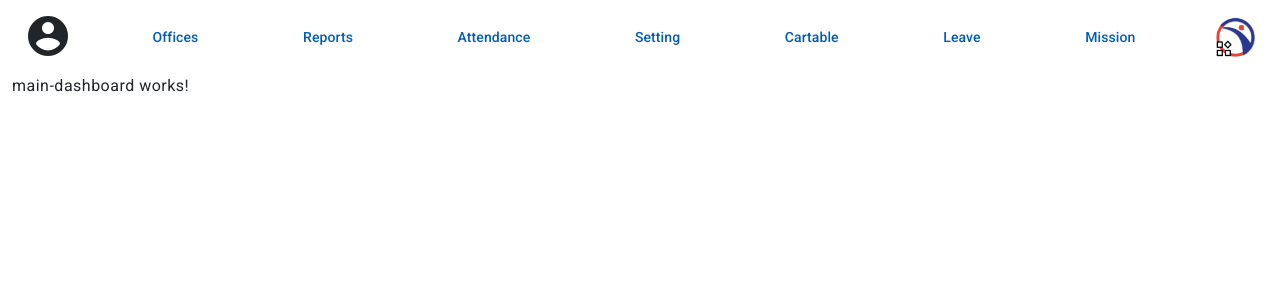
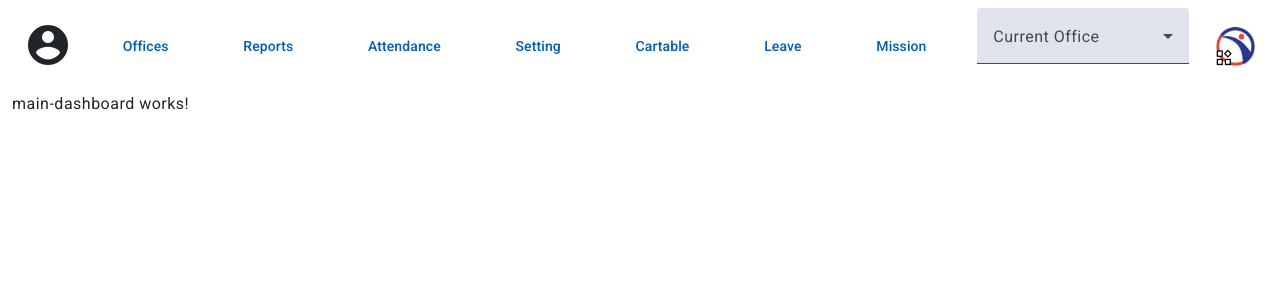
Before and after one commit to GrandAmir72/en-punch-card, an Angular app in the folder en-puch-card-app/: page /dashboard in a window 1280 px wide. Shown: the top 300 px of the page. Built offline with nearby package versions, Linux system fonts and the light colour scheme.

Commit message:
add select list for offices

```diff
--- a/en-puch-card-app/src/app/components/Dashboard/dashboard-module/dashboard-module.module.ts
+++ b/en-puch-card-app/src/app/components/Dashboard/dashboard-module/dashboard-module.module.ts
@@ -8,7 +8,7 @@ import { NavbarComponent } from '../../Navbar/navbar/navbar.component';
 import {MatIconModule} from '@angular/material/icon';
 import {MatMenuModule} from '@angular/material/menu';
 import {MatButtonModule} from '@angular/material/button';
-
+import {MatSelectModule} from '@angular/material/select';
 
 
 
@@ -23,7 +23,8 @@ import {MatButtonModule} from '@angular/material/button';
     DashboardModuleRoutingModule,
     MatIconModule,
     MatMenuModule,
-    MatButtonModule
+    MatButtonModule,
+    MatSelectModule
   ]
 })
 export class DashboardModuleModule { }
--- a/en-puch-card-app/src/app/components/Navbar/navbar/navbar.component.html
+++ b/en-puch-card-app/src/app/components/Navbar/navbar/navbar.component.html
@@ -1,9 +1,11 @@
 <nav class="navbar navbar-expand-lg d-flex justify-content-evenly">
     <div class="container-fluid">
-        <button class="navbar-toggler" type="button" data-bs-toggle="collapse" data-bs-target="#navbarSupportedContent" aria-controls="navbarSupportedContent" aria-expanded="false" aria-label="Toggle navigation">
+        <button class="navbar-toggler" type="button" data-bs-toggle="collapse" data-bs-target="#navbarSupportedContent"
+            aria-controls="navbarSupportedContent" aria-expanded="false" aria-label="Toggle navigation">
             <span class="navbar-toggler-icon"></span>
-          </button>
-        <mat-icon class="w-auto h-auto display-5 pointer-cursor-header" [matMenuTriggerFor]="profile">account_circle</mat-icon>
+        </button>
+        <mat-icon class="w-auto h-auto display-5 pointer-cursor-header"
+            [matMenuTriggerFor]="profile">account_circle</mat-icon>
         <mat-menu #profile="matMenu">
             <button mat-menu-item>Management</button>
             <button mat-menu-item>Add New</button>
@@ -16,8 +18,15 @@
             <button class="border-0" mat-stroked-button>Cartable</button>
             <button class="border-0" mat-stroked-button>Leave</button>
             <button class="border-0" mat-stroked-button>Mission</button>
+            <mat-form-field>
+                <mat-label>Current Office</mat-label>
+                <mat-select>
+                    <mat-option [value]="'main'">Main</mat-option>
+                </mat-select>
+            </mat-form-field>
         </div>
-        <img class="pointer-cursor-header"  src="assets\img\punch-card-logo.png"  alt="punch-super-widget" srcset="" height="40" width="40" [matMenuTriggerFor]="superWidget">
+        <img class="pointer-cursor-header" src="assets\img\punch-card-logo.png" alt="punch-super-widget" srcset=""
+            height="40" width="40" [matMenuTriggerFor]="superWidget">
         <mat-menu #superWidget="matMenu">
             <button mat-menu-item>Management</button>
             <button mat-menu-item>Add New</button>
```
